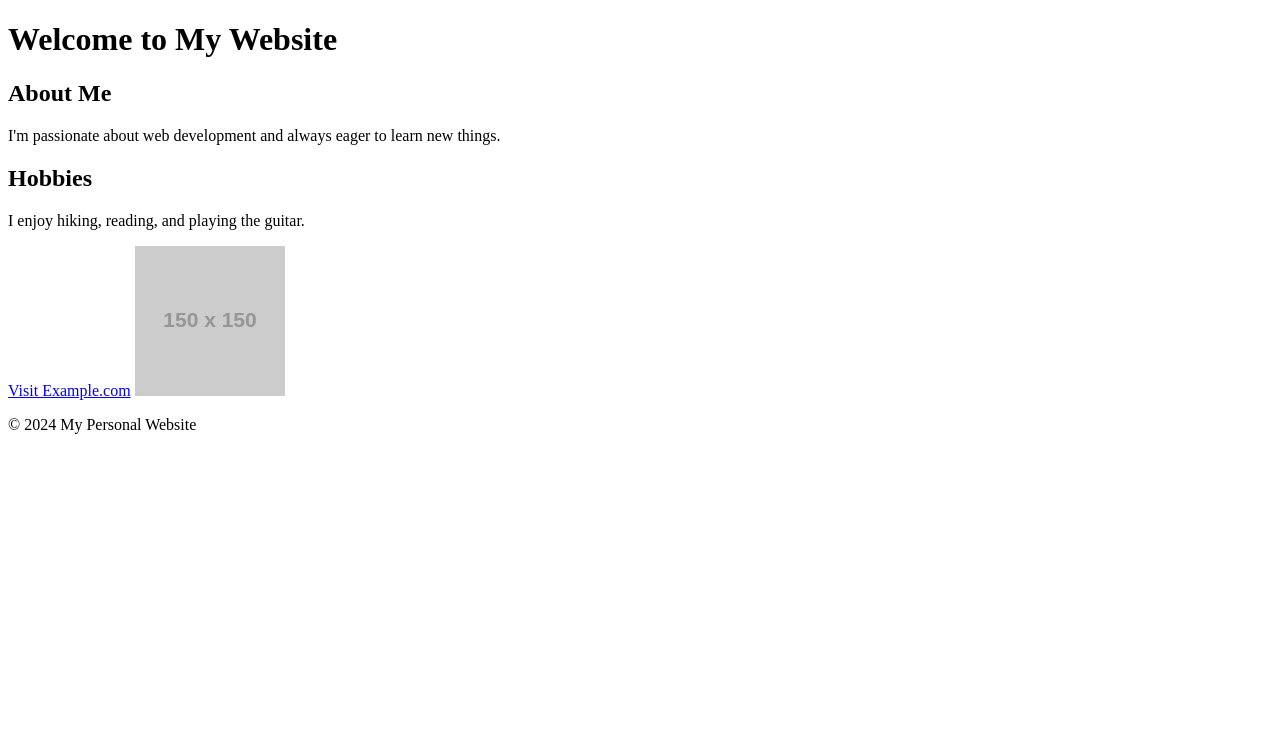
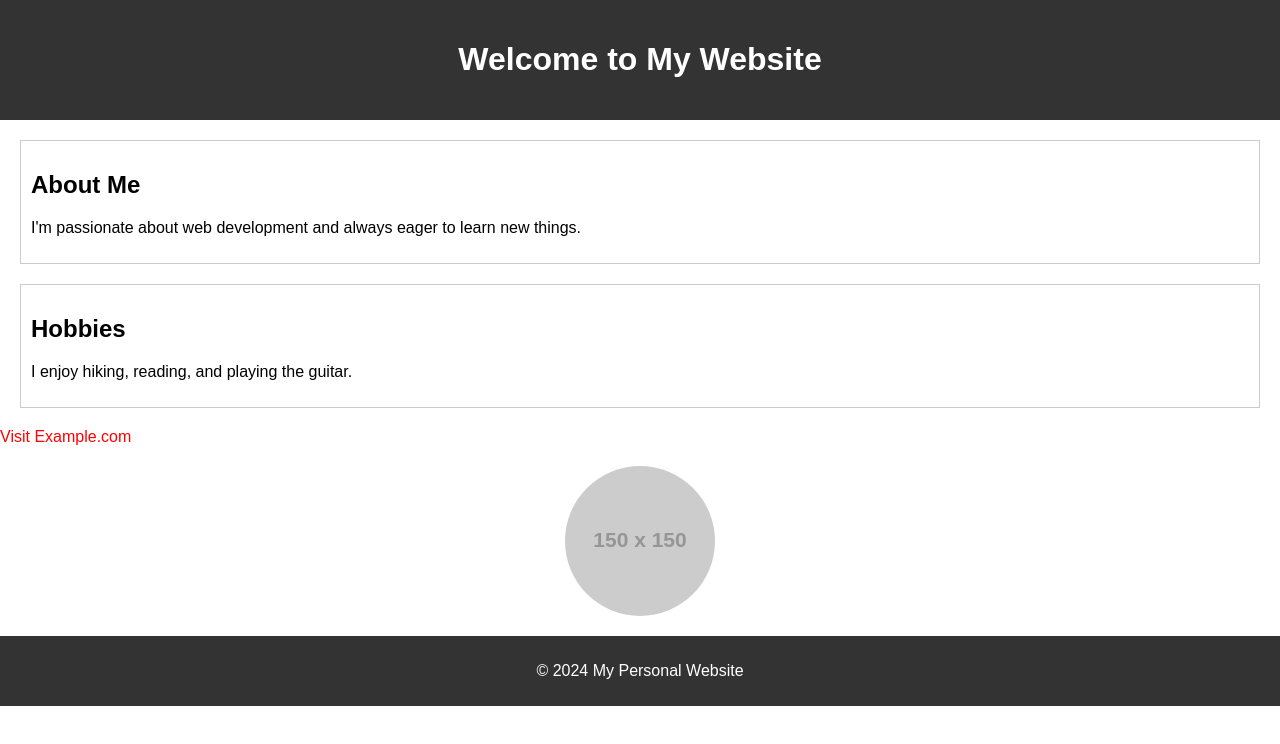
Before and after one commit to Jwu-02/Jwu-02.github.io, a plain HTML site: page index.html in a window 1280 px wide. In both pictures the pointer is over the link "Visit Example.com". Drawn offline with Linux system fonts and the light colour scheme; placeholder pictures from the web are drawn by us.

Commit message:
Second attempt

```diff
--- a/index.html
+++ b/index.html
@@ -4,7 +4,7 @@
   <meta charset="UTF-8">
   <meta name="viewport" content="width=device-width, initial-scale=1.0">
   <meta name="description" content="Welcome to My Personal Website!">
-  <link rel="stylesheet" href="styles.css">
+  <link rel="stylesheet" href="stylesheet.css">
   <title>My Personal Website</title>
 </head>
 <body>
--- a/stylesheet.css
+++ b/stylesheet.css
@@ -23,7 +23,7 @@ a {
 }
 
 a:hover {
-  color: #0056b3;
+  color: red;
 }
 
 img {
```
